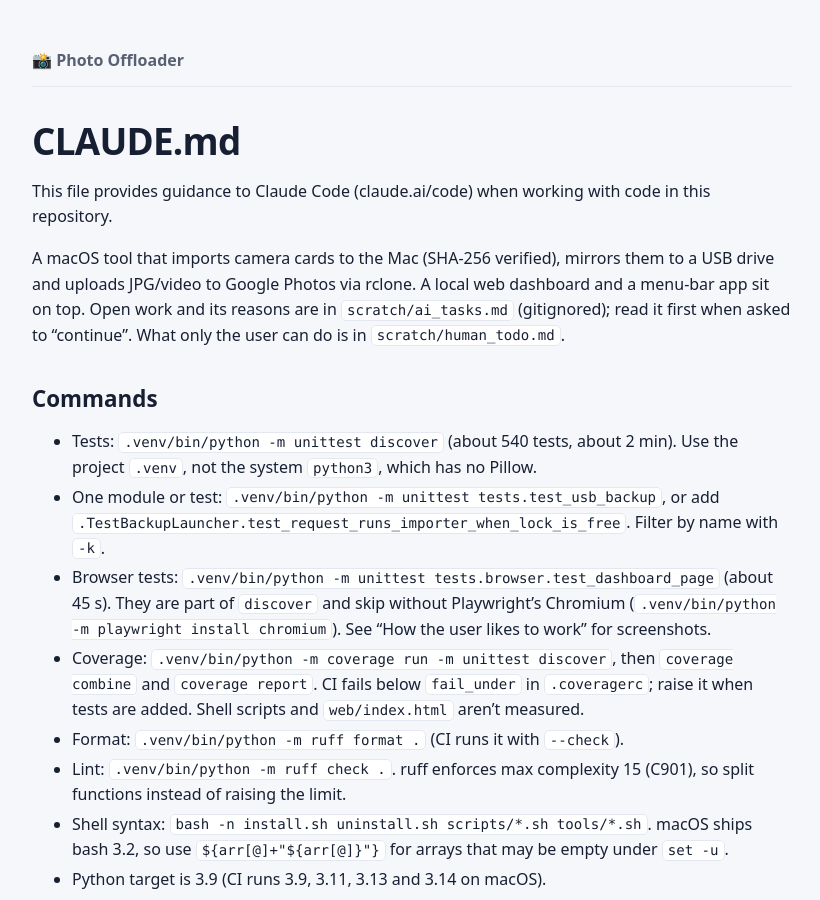
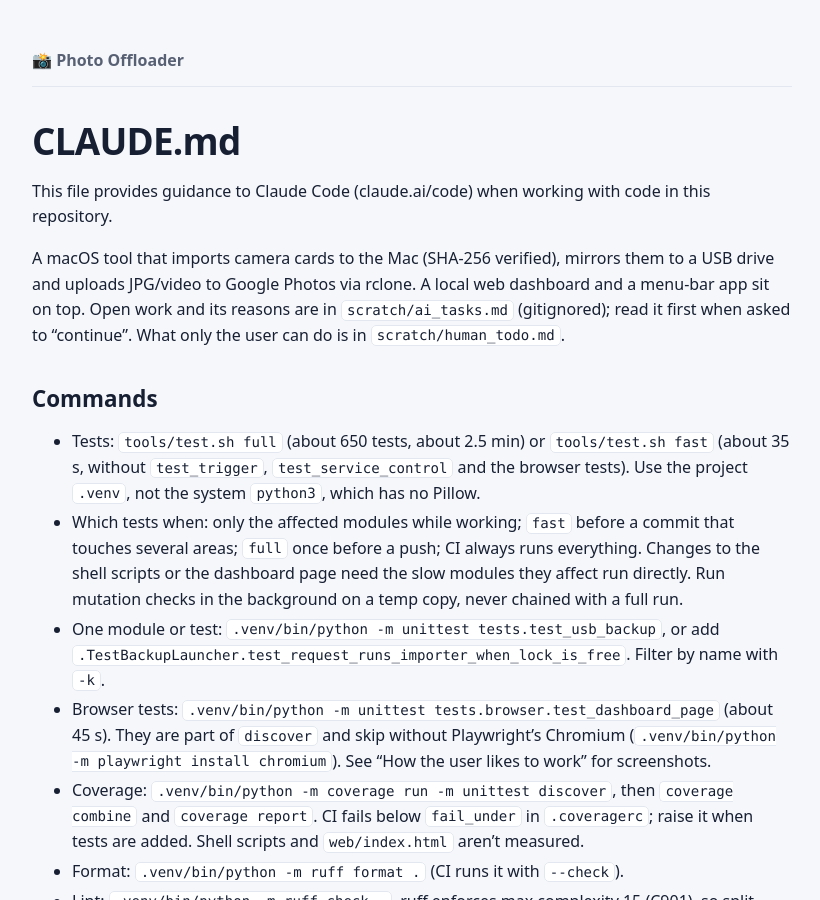
Before and after one commit to devturner/photo_offloader, a Jekyll site: the page built from CLAUDE.md, in a window 1280 px wide and 900 px high. Shown: the whole window, without its empty margins (228-1048 px from the left). Built offline with Jekyll 4.4.1, drawn with Linux system fonts in a browser that asks for light colours; our own code applies the rules of GitHub Pages for plain Markdown files.

Commit message:
Add tools/test.sh with fast and full levels
The suite takes about 2.5 min, and three areas take about 80% of it: the trigger scripts, the
browser tests and service control. Without them it takes about 35 s. CLAUDE.md now says which
level to run when. CI still runs everything, so nothing merges on the fast level alone. The
list is everything except named modules, so a new test module joins fast by itself.

Co-Authored-By: Claude Opus 5.5 <noreply@anthropic.com>

```diff
--- a/CLAUDE.md
+++ b/CLAUDE.md
@@ -8,8 +8,13 @@ app sit on top. Open work and its reasons are in `scratch/ai_tasks.md` (gitignor
 first when asked to "continue". What only the user can do is in `scratch/human_todo.md`.
 
 ## Commands
-- Tests: `.venv/bin/python -m unittest discover` (about 540 tests, about 2 min). Use the
-  project `.venv`, not the system `python3`, which has no Pillow.
+- Tests: `tools/test.sh full` (about 650 tests, about 2.5 min) or `tools/test.sh fast` (about 35 s,
+  without `test_trigger`, `test_service_control` and the browser tests). Use the project `.venv`,
+  not the system `python3`, which has no Pillow.
+- Which tests when: only the affected modules while working; `fast` before a commit that touches
+  several areas; `full` once before a push; CI always runs everything. Changes to the shell scripts
+  or the dashboard page need the slow modules they affect run directly. Run mutation checks in the
+  background on a temp copy, never chained with a full run.
 - One module or test: `.venv/bin/python -m unittest tests.test_usb_backup`, or add
   `.TestBackupLauncher.test_request_runs_importer_when_lock_is_free`. Filter by name with `-k`.
 - Browser tests: `.venv/bin/python -m unittest tests.browser.test_dashboard_page` (about 45 s). They
```
Also changed, not shown: docs/development.md (+2 -1 lines), tests/test_test_script.py (added, +35 -0 lines), CHANGELOG.md, 1 other file.
